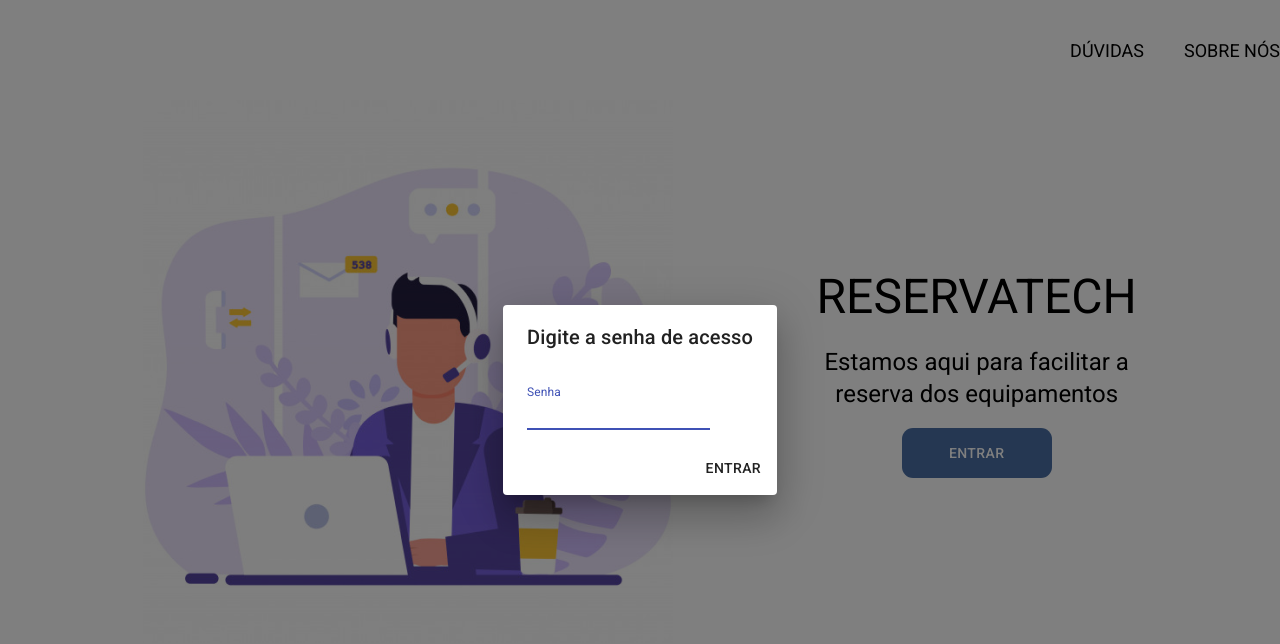
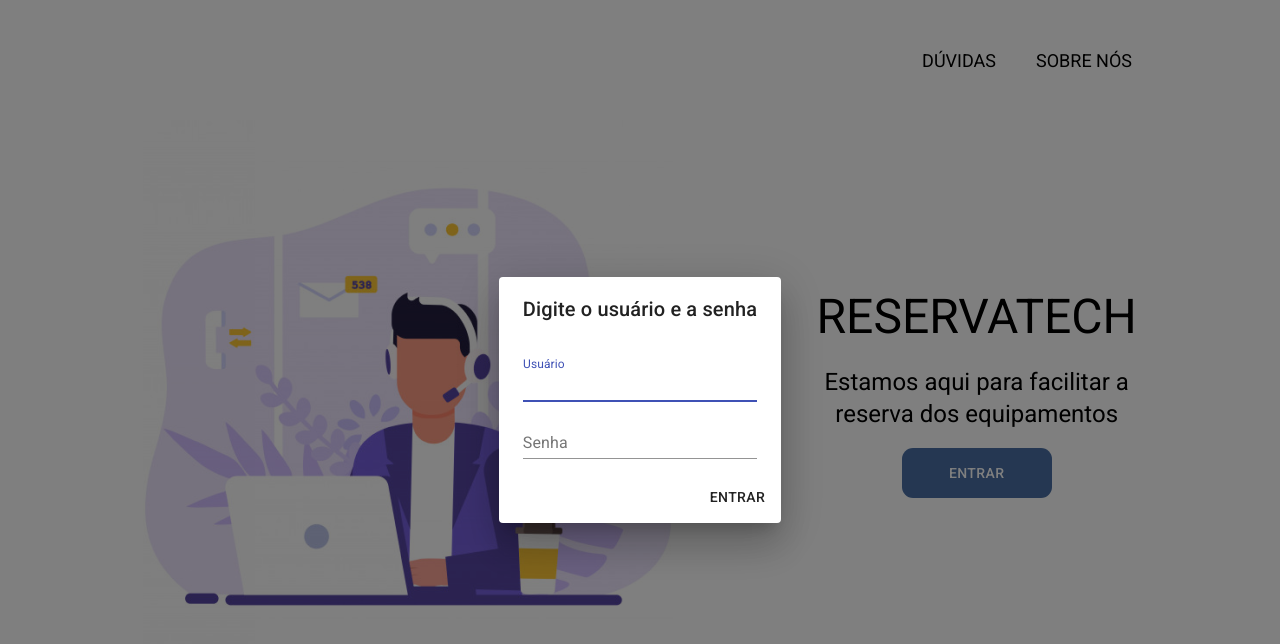
Before and after one commit to PedroGuarany/projetoLab, a React (Create React App) app in the folder web/: page / in a window 1280 px wide. Both pictures are taken after a click on the button "ENTRAR". Shown: the top 644 px of the page. Built offline with nearby package versions, Linux system fonts and the light colour scheme.

Commit message:
Adicionado a rota da pagina de reserva

```diff
--- a/web/src/components/loginButton.tsx
+++ b/web/src/components/loginButton.tsx
@@ -9,6 +9,7 @@ import api from '../services/api';
 
 
 function LoginDialog() {
+    var user = '';
     var password = '';
 
     const [open, setOpen] = React.useState(false);
@@ -21,12 +22,21 @@ function LoginDialog() {
         setOpen(false);
     }
 
-    const handleInputChange = (e: React.ChangeEvent<any>) => {
+    const handleUsernameInputChange = (e: React.ChangeEvent<any>) => {
+        user = e.target.value;
+    }
+
+    const handlePasswordInputChange = (e: React.ChangeEvent<any>) => {
         password = e.target.value;
     }
 
-    async function logIn(e:React.ChangeEvent<any>) {
-        await api.post('login', { "acess_code" : password});
+    async function logIn() {
+        const data = {
+            name: user,
+            acess_code: password,
+        }
+        const response = await api.post('login', data);
+        console.log(response)
     }
 
     return (
@@ -35,15 +45,22 @@ function LoginDialog() {
                 Entrar
             </Button>
             <Dialog open={open} onClose={handleClose} aria-labelledby="form-dialog-title">
-                <DialogTitle id="from-dialog-title"> Digite a senha de acesso</DialogTitle>
+                <DialogTitle id="from-dialog-title"> Digite o usuário e a senha</DialogTitle>
                 <DialogContent>
                     <TextField
                         autoFocus
                         margin='dense'
+                        id='user'
+                        label='Usuário'
+                        type='text'
+                        onChange={handleUsernameInputChange}
+                    />
+                    <TextField
+                        margin='dense'
                         id='password'
                         label='Senha'
                         type='password'
-                        onChange={handleInputChange}
+                        onChange={handlePasswordInputChange}
                     />
                 </DialogContent>
                 <DialogActions>
@@ -54,4 +71,4 @@ function LoginDialog() {
     )
 }
 
-export default LoginDialog
+export default LoginDialog;
--- a/web/src/components/navBar.tsx
+++ b/web/src/components/navBar.tsx
@@ -1,9 +1,24 @@
 import React from 'react';
 
-function NavBar() {
+import logo from '../images/logo.png';
+
+function TopBar() {
     return (
-        <div>
+        <div id='topBar'>
+            <div className="logo">
+                <img src={logo} alt=""/>
+                <span>RESERVATECH</span>
+            </div>
 
+            <a href="/duvidas">
+                DÚVIDAS
+            </a>
+
+            <a href="/about">
+                SOBRE NÓS
+            </a>
         </div>
     )
 }
+
+export default TopBar;
--- a/web/src/pages/Landing.tsx
+++ b/web/src/pages/Landing.tsx
@@ -1,7 +1,7 @@
 import React from 'react';
 
 import LoginDialog from '../components/loginButton';
-import loginImage from '../images/loginImage.png';
+import logo from '../images/logo.png';
 import '../styles/partials/landing.css';
 
 
@@ -10,7 +10,7 @@ function Landing () {
 
     return (
         <div id='pageLanding'>
-            <div className="topBar">
+            <div id="topBar">
                 <a href="/duvidas">
                     DÚVIDAS
                 </a>
@@ -21,7 +21,7 @@ function Landing () {
             </div>
 
             <div className="loginDiv">
-                <img src={loginImage} alt=""/>
+                <img src={logo} alt=""/>
 
                 <div className="textWrapper">
                     <h2>RESERVATECH</h2>
--- /dev/null
+++ b/web/src/pages/ScheduleTable.tsx
@@ -0,0 +1,17 @@
+import React from 'react';
+
+import NavBar from '../components/navBar';
+import '../styles/partials/table.css';
+
+function Table () {
+    return (
+        <div id='equipamentReserve'>
+            <NavBar/>
+            <div className="table">
+
+            </div>
+        </div>
+    );
+}
+
+export default Table;
--- a/web/src/routes.tsx
+++ b/web/src/routes.tsx
@@ -3,12 +3,14 @@ import React from 'react';
 import { BrowserRouter, Switch, Route } from 'react-router-dom';
 
 import Landing from './pages/Landing'
+import Reserve from './pages/ScheduleTable'
 
 function Routes() {
     return (
         <BrowserRouter>
             <Switch>
-                <Route path='/' component={Landing} />
+                <Route path='/' exact component={Landing} />
+                <Route path='/reserve' component={Reserve} />
             </Switch>
         </BrowserRouter>
     )
--- a/web/src/styles/components/navbar.css
+++ b/web/src/styles/components/navbar.css
@@ -1,13 +1,31 @@
-.topBar {
+#topBar {
     display: flex;
     justify-content: flex-end;
     align-items: center;
 
-    width: 1300px;
+    width: 90%;
+    height: 15vh;
+}
+
+#topBar .logo {
+    height: 100%;
+    width: 250px;
+
+    position: absolute;
+    left: 10%;
+
+
+    display: flex;
+    justify-content: space-evenly;
+    align-items: center;
+}
+
+#topBar .logo img {
+    width: 100px;
     height: 100px;
 }
 
-.topBar a {
+#topBar a {
 
     font-family: Roboto, sans-serif;
     font-size: 18px;
--- a/web/src/styles/partials/landing.css
+++ b/web/src/styles/partials/landing.css
@@ -1,3 +1,8 @@
+#pageLanding {
+    width: 100vw;
+    height: 100vh;
+}
+
 .loginDiv {
     display: flex;
     justify-content: space-evenly;
@@ -42,3 +47,7 @@
     background: #4A6FA5;
     color: white;
 }
+
+.MuiDialogContent-root {
+    display: inline-grid;
+}
--- /dev/null
+++ b/web/src/styles/partials/table.css
@@ -0,0 +1,13 @@
+#equipamentReserve {
+    height: 100vh;
+    width: 100vw;
+}
+
+#equipamentReserve .table{
+    height: auto;
+    width: 80%;
+    margin-top: 20px;
+    background-color: aquamarine;
+
+    display: grid;
+}
```
Also changed, not shown: web/src/images/logo.png (renamed from web/src/images/loginImage.png).
